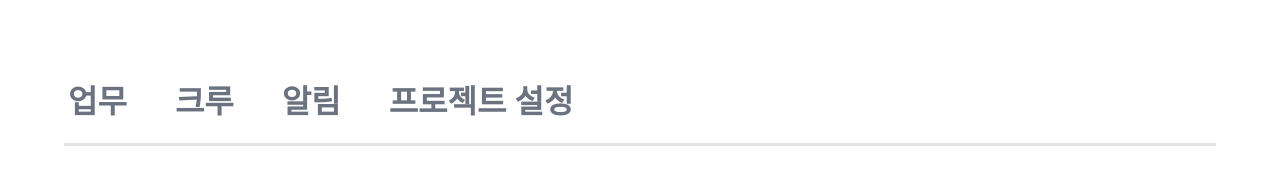
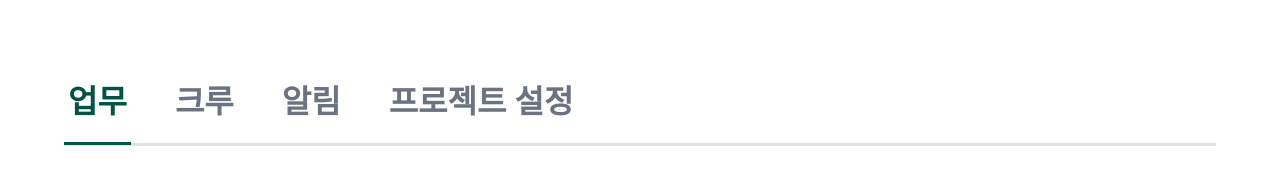
Before and after one commit to oneMonthProject/Front, a Next.js app: page /project/crews in a window 1280 px wide. Shown: the part 309-504 px from the top of the page. Built offline with nearby package versions, Linux system fonts and the light colour scheme.

Commit message:
Revert "fix: ProjectNavTabStateStore 수정"
This reverts commit 760c0d6a363eedb6342b49e39ec880e787482a3e.

```diff
--- a/src/components/project/layout/ProjectNavTab.tsx
+++ b/src/components/project/layout/ProjectNavTab.tsx
@@ -2,7 +2,8 @@
 import React, {MouseEvent} from 'react';
 import Link from "next/link";
 import {useRecoilState, useRecoilValue} from "recoil";
-import {currentProjectNavTab, projectNavTabSelector} from "@/store/project/ProjectNavTabStateStore";
+import {currentProjectNavTabSelector, projectNavTabState} from "@/store/project/ProjectNavTabStateStore";
+import {ProjectNavTabItem} from "@/utils/type";
 
 function classNames(...classes: string[]) {
     return classes.filter(Boolean).join(' ')
@@ -10,12 +11,21 @@ function classNames(...classes: string[]) {
 
 
 export default function ProjectNavTab() {
-    const projectNavTabs = useRecoilValue(projectNavTabSelector);
-    const [currentNavTab, setCurrentNavTab] = useRecoilState(currentProjectNavTab);
+    const [projectNavTabs, setProjectNavTabs] = useRecoilState(projectNavTabState);
+    const currentProjectNavTab = useRecoilValue(currentProjectNavTabSelector);
 
 
     function onClickHandler({target}: MouseEvent<HTMLAnchorElement>) {
-        setCurrentNavTab((target as HTMLAnchorElement).dataset.pathname!);
+        const updatedProjectNavTabs: ProjectNavTabItem[] = [];
+
+        [...projectNavTabs].forEach((v) => {
+            updatedProjectNavTabs.push({
+                ...v,
+                current: v.href === (target as HTMLAnchorElement).dataset.pathname
+            });
+        });
+
+        setProjectNavTabs(updatedProjectNavTabs);
     }
 
 
@@ -28,12 +38,12 @@ export default function ProjectNavTab() {
                                 key={tab.name}
                                 href={tab.href}
                                 className={classNames(
-                                tab.href === currentNavTab
+                                    tab.href === currentProjectNavTab.href
                                         ? 'border-secondary text-secondary'
                                         : 'border-transparent text-gray-500 hover:border-gray-200 hover:text-gray-700',
                                     'flex whitespace-nowrap border-b-[3px] -mb-[1.8px] py-4 px-1 mobile:px-4 pc:text-[2rem] tablet:text-[1.5rem] mobile:text-lg font-semibold'
                                 )}
-                            aria-current={tab.href === currentNavTab ? 'page' : undefined}
+                                aria-current={tab.href === currentProjectNavTab.href ? 'page' : undefined}
                                 onClick={onClickHandler}
                                 data-pathname={tab.href}
                                 replace
--- a/src/store/project/ProjectNavTabStateStore.tsx
+++ b/src/store/project/ProjectNavTabStateStore.tsx
@@ -1,33 +1,33 @@
 import {atom, selector} from "recoil";
 import {NavTabItem, ProjectNavTabItem} from "@/utils/type";
-import {projectStateStore} from "@/store/project/ProjectStateStore";
 
 class ProjectNavItemImpl implements ProjectNavTabItem {
+    current: boolean;
     href: string;
     name: string;
 
-    constructor(href:string, name:string) {
+    constructor(current:boolean, href:string, name:string) {
+        this.current = current;
         this.href = href;
         this.name = name;
     }
 
 }
 
-export const projectNavTabSelector = selector<NavTabItem[]>({
-    key:'projectNavTabSelector',
-    get:({get}) => {
-        const {projectId} = get(projectStateStore);
-
-        return [
-                new ProjectNavItemImpl(`/project/${projectId}/task`, '업무'),
-                new ProjectNavItemImpl(`/project/${projectId}/crews`, '크루'),
-                new ProjectNavItemImpl(`/project/${projectId}/notice`, '알림'),
-                new ProjectNavItemImpl(`/project/${projectId}/setting`, '프로젝트 설정')
-            ];
-    }
+export const projectNavTabState = atom<ProjectNavTabItem[]>({
+    key: "projectNavTabState",
+    default: [
+        new ProjectNavItemImpl(true,'/project/task', '업무'),
+        new ProjectNavItemImpl(false,'/project/crews', '크루'),
+        new ProjectNavItemImpl(false,'/project/notice', '알림'),
+        new ProjectNavItemImpl(false,'/project/setting', '프로젝트 설정')
+    ]
 });
 
-export const currentProjectNavTab = atom<string>({
-    key:'currentProjectNavTab',
-    default:''
+export const currentProjectNavTabSelector = selector<NavTabItem>({
+    key:'currentProjectNavTabSelector',
+    get:({get}) => {
+        const navTabs = get(projectNavTabState);
+        return navTabs.find(v => v.current)!;
+    }
 })
```
Lines whose indentation alone changed are shown as unchanged.
